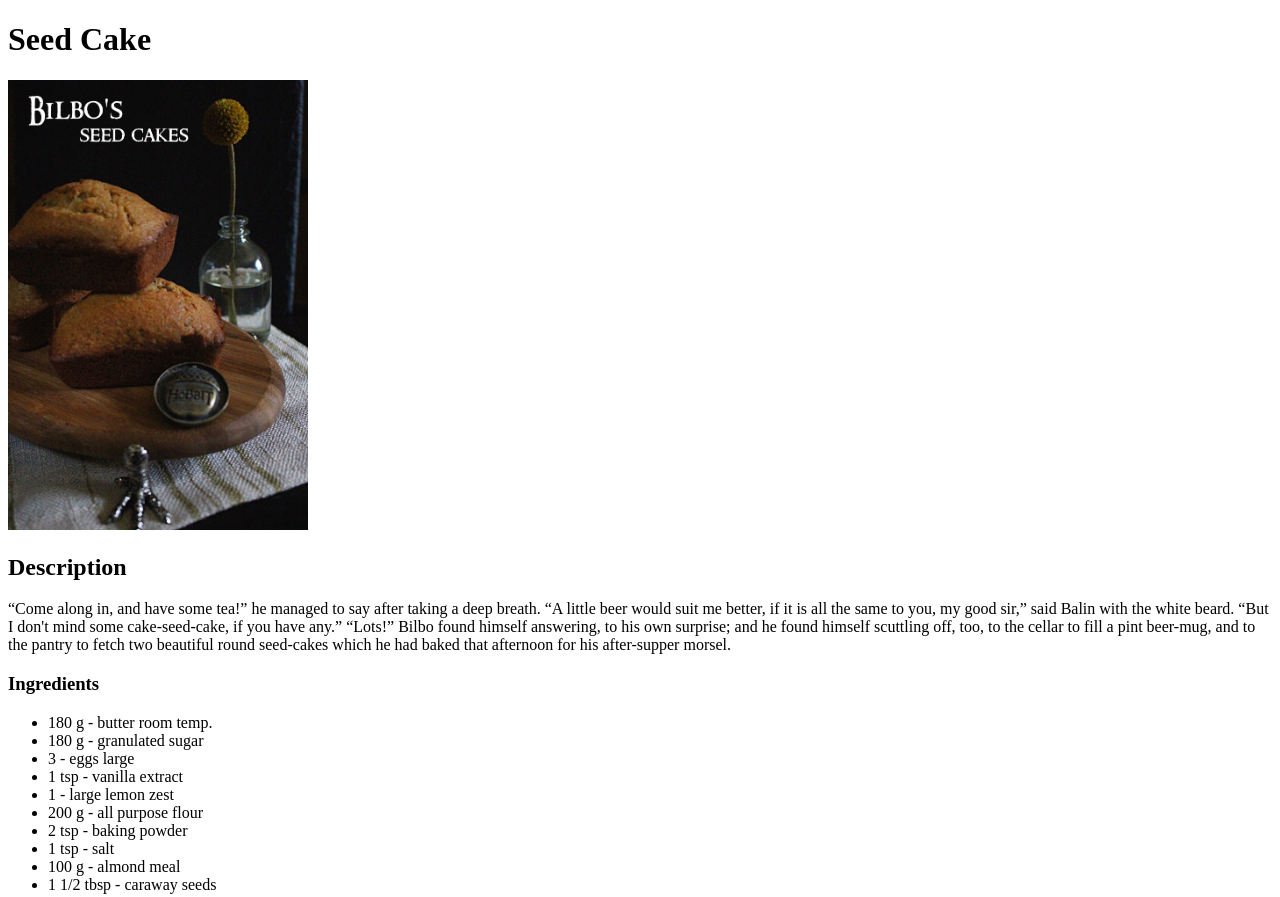
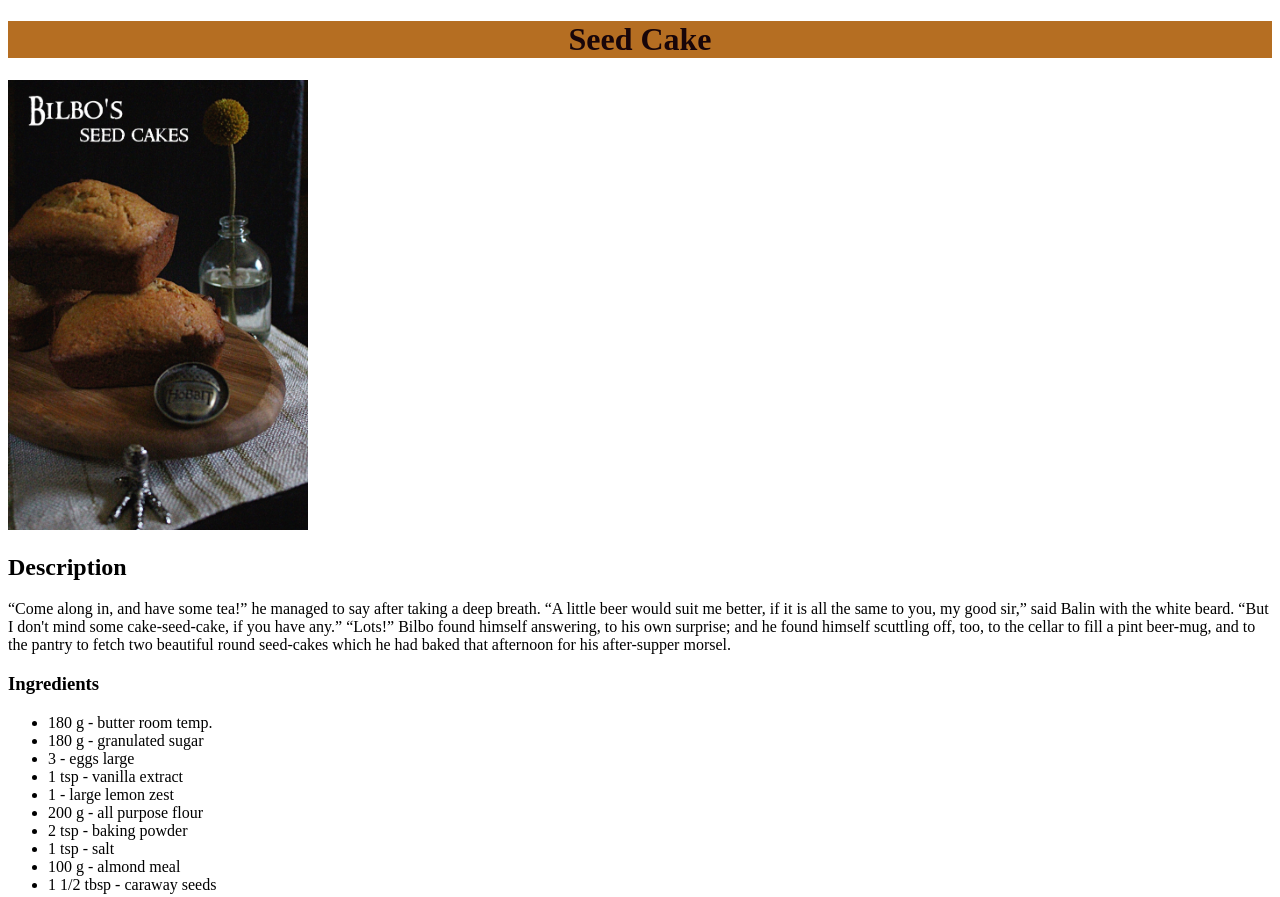
Before and after one commit to jmilke/odin-recipes, a plain HTML site: page recipes/seed-cake.html in a window 1280 px wide. Shown: the top 897 px of the page. Drawn offline with Linux system fonts and the light colour scheme.

Commit message:
Add some style

```diff
--- a/recipes/seed-cake.html
+++ b/recipes/seed-cake.html
@@ -3,9 +3,10 @@
 <head>
     <meta charset="UTF-8">
     <title>Recipes - Seed Cake</title>
+    <link rel="stylesheet" href="../styles.css">
 </head>
 <body>
-    <h1>Seed Cake</h1>
+    <h1 class="title">Seed Cake</h1>
     <img src="../images/bilbo-seed-cake.webp" alt="Seed Cake" height=auto width="300" />
 
     <h2>Description</h2>
--- /dev/null
+++ b/styles.css
@@ -0,0 +1,5 @@
+.title {
+    background-color: #b56e22;
+    color: #180509;
+    text-align: center;
+}
```
Also changed, not shown: index.html (+2 -1 lines), recipes/hare-stew.html (+2 -1 lines), recipes/ploughmans-lunch.html (+2 -1 lines).
